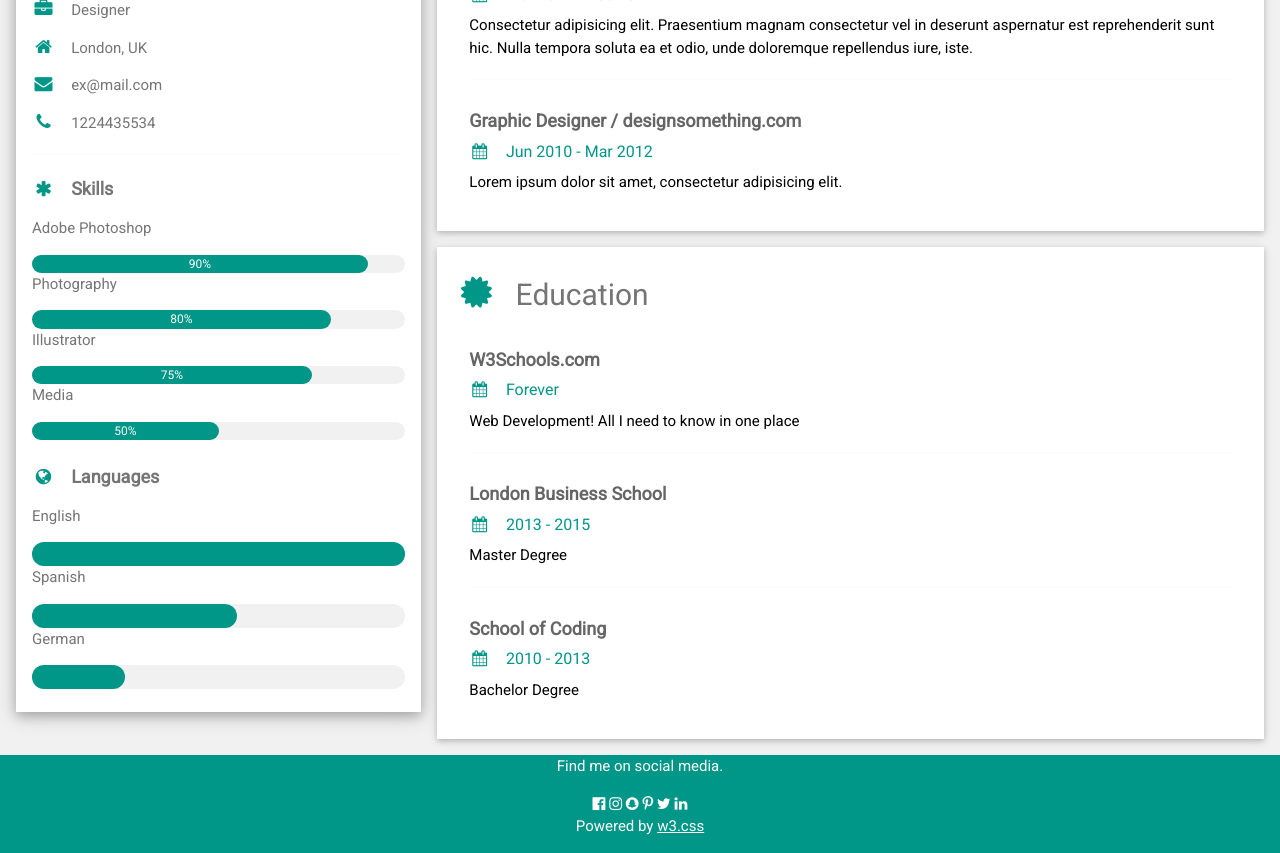
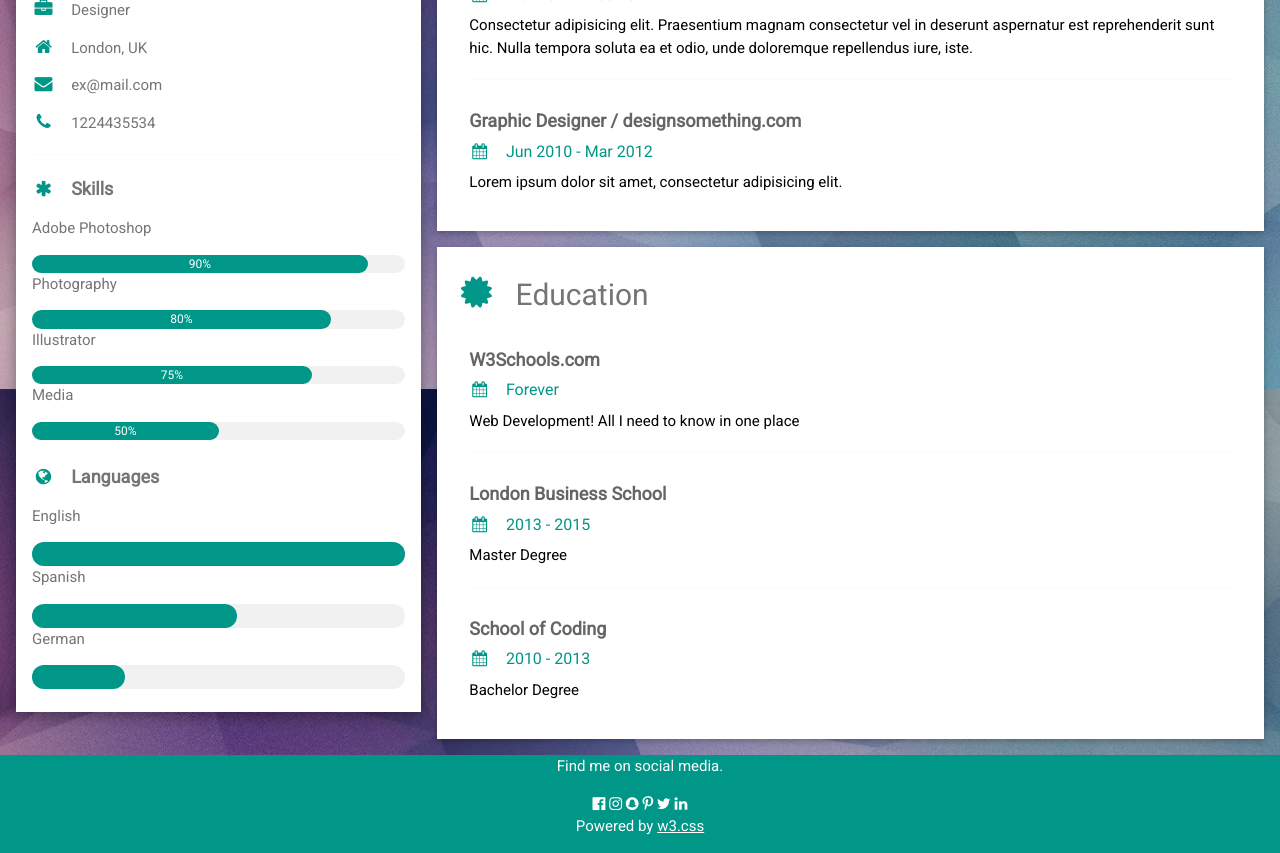
Before and after one commit to AlvEipeX/djangoproject, a Django app: page /about/ in a window 1280 px wide. Shown: the part 411-1264 px from the top of the page. Run offline with Django 4.2, Linux system fonts and the light colour scheme.

Commit message:
ajustes background

```diff
--- a/myapp/static/css/styles.css
+++ b/myapp/static/css/styles.css
@@ -2,6 +2,21 @@
     display: block;
     margin: 0 auto;
 }
+
+html,
+body {
+    height: 100%;
+    margin: 0;
+    padding: 0;
+}
+
+body {
+    background-image: url('/static/img/fondo.jpg');
+    background-size: cover;
+    background-position: center;
+}
+
+/* ---------------------------------------------------------------------------------- */
 
 .pushable {
     position: relative;
--- a/myapp/templates/base.html
+++ b/myapp/templates/base.html
@@ -9,6 +9,7 @@
     <meta name="viewport" content="width=device-width, initial-scale=1.0">
     <title>Asistencia</title>
     <link rel="stylesheet" href="https://cdn.jsdelivr.net/npm/bootstrap@5.3.2/dist/css/bootstrap.min.css">
+    <link rel="stylesheet" href="{% static '/css/styles.css' %}">
     <script type="text/javascript" src="{% static '/js/funciones.js' %}"></script>
     <script type="text/javascript" src="{% static '/js/sweetalert2.all.min.js' %}"></script>
 </head>
```
Also changed, not shown: db.sqlite3, myapp/static/img/fondo.jpg (added).
